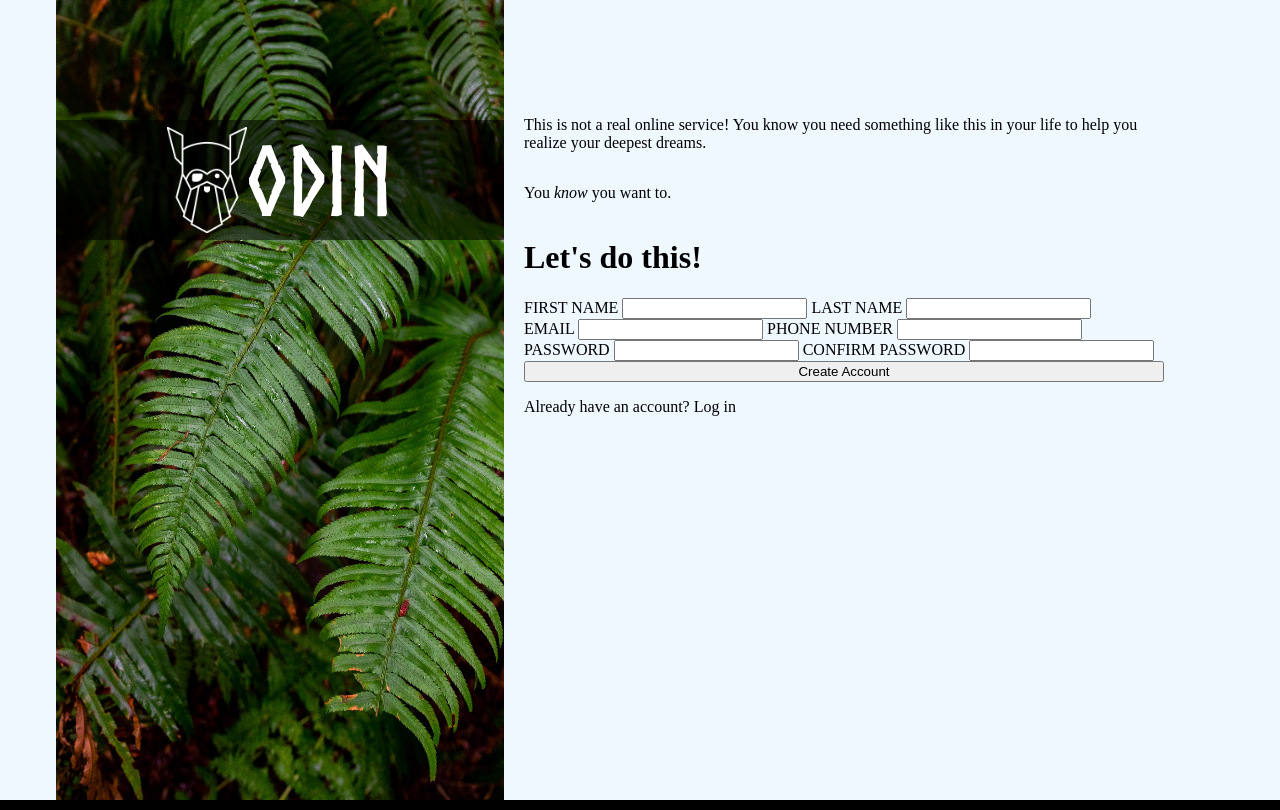
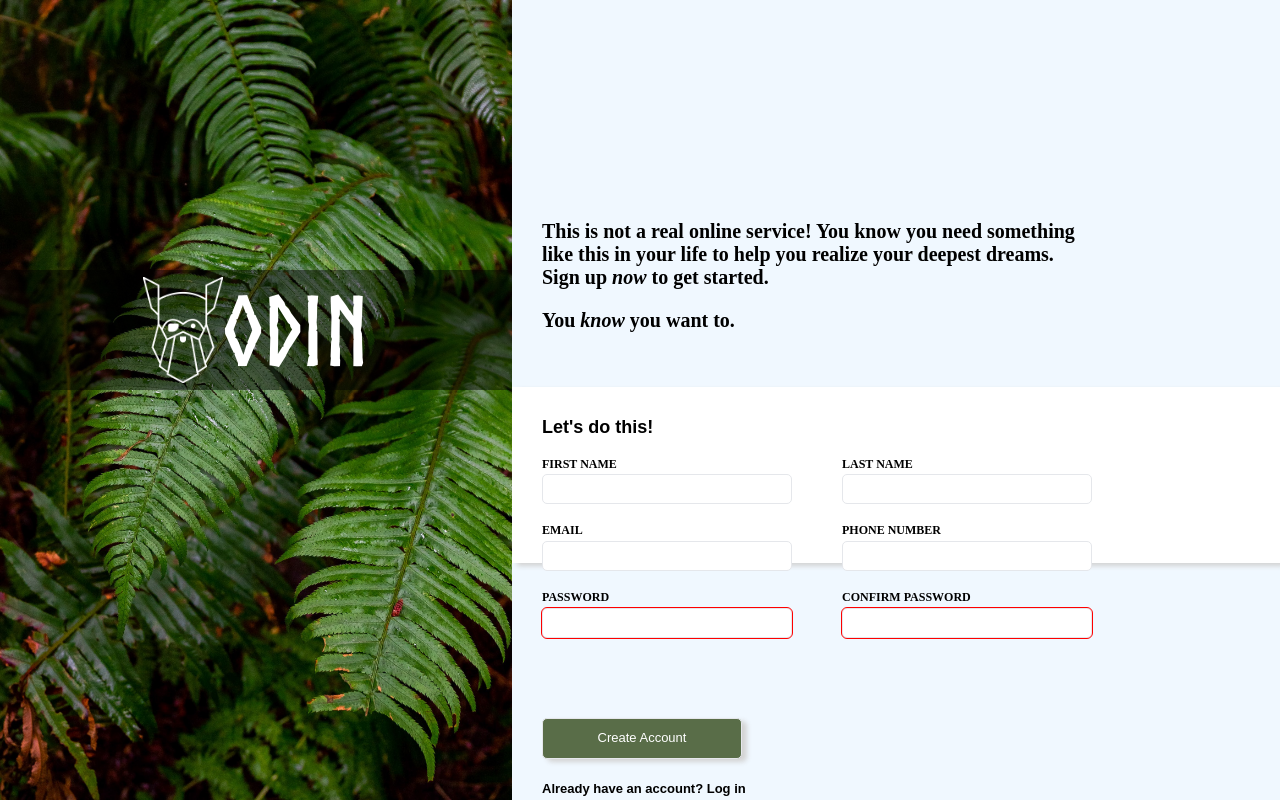
Before and after one commit to martinfs1/PROJECT-SIGN-UP-FORM, a plain HTML site: page index.html in a window 1280 px wide. Drawn offline with Linux system fonts and the light colour scheme.

Commit message:
add new folder and some styles to finish

```diff
--- /dev/null
+++ b/css/styles-dist.css
@@ -0,0 +1,135 @@
+@font-face {
+    font-family: 'Norse';
+    src: url(/Assets/Norse-Bold.otf);
+}
+
+*{
+    box-sizing: border-box;
+}
+.container {
+    display: flex;
+    justify-content: space-between;
+    height: 100vh;
+    width: 100vw;
+    background-color: aliceblue;
+}
+
+.left-side {
+    height: 100vh;
+    width: 40vw;
+    background-image: url(../assets/bg-Image.jpg);
+    background-size: 100% 100%;
+}
+
+.img-logo {
+    width: 5rem;
+}
+
+.logo {
+    position: absolute;
+    top: 270px;
+    display: flex;
+    justify-content: center;
+    align-items: center;
+    width: inherit;
+    height: 120px;
+    padding: 5px 0;
+    color: white;
+    font-family: 'Norse', sans-serif;
+    font-size: 6rem;
+    background-color: #0007;
+}
+
+.right-side {
+    display: flex;
+    flex-direction: column;
+    justify-content: flex-start;
+    width: 60vw;
+}
+
+.texts{
+    width: 75%;
+    padding: 200px 0 35px 30px;
+    font-size: 20px;
+    font-weight: bold;
+}
+
+form{
+    display: flex;
+    flex-direction: column;
+    justify-content: flex-start;
+    height: 22vh;
+    padding: 30px 0 40px 30px;
+    box-shadow: 5px 3px 5px lightgray;
+    background-color: #fff
+}
+
+legend{
+    margin-bottom: 20px;
+    font-size: large;
+    font-weight: bold;
+    font-family: sans-serif;
+}
+
+.inputGroup {
+    display: flex;
+    flex-wrap: wrap;
+    margin: 0;
+    padding: 0;
+    border-width: 0;
+    gap: 20px;
+    width: 50vw;
+}
+
+.inputLabel {
+    display: flex;
+    flex-direction: column;
+    padding-right: 30px;
+}
+
+label{
+    font-size: 12px;
+    font-weight: bold;
+    font
+    font-family: sans-serif;
+    margin-bottom: 3px;
+}
+
+input{
+    width: 250px;
+    height: 30px;
+    border: 1px solid #E5E7EB;
+    border-radius: 5px;
+}
+
+input:focus{
+    outline:  1px solid lightblue;
+    box-shadow: 5px 3px 5px lightgray;
+}
+.error:required{
+    outline:  1px solid red;
+}
+
+button{
+    width: 200px;
+    margin-top: 80px;
+    padding: 12px 20px;
+    border: 1px solid #E5E7EB;
+    border-radius: 5px;
+    box-shadow: 5px 3px 5px lightgray;
+    font-family: sans-serif;
+    font-size: small;
+    background-color: #596D48;
+    color: #fff;
+}
+
+.lastPart{
+    position: relative;
+}
+
+.lastPart p {
+    padding-top: 10px;
+    font-family: sans-serif;
+    font-size: small;
+    font-weight: bold;
+}
--- /dev/null
+++ b/css/styles.css
@@ -0,0 +1,135 @@
+@font-face {
+    font-family: 'Norse';
+    src: url(/Assets/Norse-Bold.otf);
+}
+
+*{
+    box-sizing: border-box;
+}
+.container {
+    display: flex;
+    justify-content: space-between;
+    height: 100vh;
+    width: 100vw;
+    background-color: aliceblue;
+}
+
+.left-side {
+    height: 100vh;
+    width: 40vw;
+    background-image: url(../assets/bg-Image.jpg);
+    background-size: 100% 100%;
+}
+
+.img-logo {
+    width: 5rem;
+}
+
+.logo {
+    position: absolute;
+    top: 270px;
+    display: flex;
+    justify-content: center;
+    align-items: center;
+    width: inherit;
+    height: 120px;
+    padding: 5px 0;
+    color: white;
+    font-family: 'Norse', sans-serif;
+    font-size: 6rem;
+    background-color: #0007;
+}
+
+.right-side {
+    display: flex;
+    flex-direction: column;
+    justify-content: flex-start;
+    width: 60vw;
+}
+
+.texts{
+    width: 75%;
+    padding: 200px 0 35px 30px;
+    font-size: 20px;
+    font-weight: bold;
+}
+
+form{
+    display: flex;
+    flex-direction: column;
+    justify-content: flex-start;
+    height: 22vh;
+    padding: 30px 0 40px 30px;
+    box-shadow: 5px 3px 5px lightgray;
+    background-color: #fff
+}
+
+legend{
+    margin-bottom: 20px;
+    font-size: large;
+    font-weight: bold;
+    font-family: sans-serif;
+}
+
+.inputGroup {
+    display: flex;
+    flex-wrap: wrap;
+    margin: 0;
+    padding: 0;
+    border-width: 0;
+    gap: 20px;
+    width: 50vw;
+}
+
+.inputLabel {
+    display: flex;
+    flex-direction: column;
+    padding-right: 30px;
+}
+
+label{
+    font-size: 12px;
+    font-weight: bold;
+    font
+    font-family: sans-serif;
+    margin-bottom: 3px;
+}
+
+input{
+    width: 250px;
+    height: 30px;
+    border: 1px solid #E5E7EB;
+    border-radius: 5px;
+}
+
+input:focus{
+    outline:  1px solid lightblue;
+    box-shadow: 5px 3px 5px lightgray;
+}
+.error:required{
+    outline:  1px solid red;
+}
+
+button{
+    width: 200px;
+    margin-top: 80px;
+    padding: 12px 20px;
+    border: 1px solid #E5E7EB;
+    border-radius: 5px;
+    box-shadow: 5px 3px 5px lightgray;
+    font-family: sans-serif;
+    font-size: small;
+    background-color: #596D48;
+    color: #fff;
+}
+
+.lastPart{
+    position: relative;
+}
+
+.lastPart p {
+    padding-top: 10px;
+    font-family: sans-serif;
+    font-size: small;
+    font-weight: bold;
+}
--- a/index.html
+++ b/index.html
@@ -5,14 +5,14 @@
 	<meta charset="UTF-8">
 	<meta http-equiv="X-UA-Compatible" content="IE=edge">
 	<meta name="viewport" content="width=device-width, initial-scale=1.0">
-	<link rel="stylesheet" href="styles.css">
+	<link rel="stylesheet" href="./css/normalize.css">
+	<link rel="stylesheet" href="./css/styles-dist.css">
 	<title>SIGN-UP-FORM</title>
 </head>
 
 <body>
 	<div class="container">
 		<div class="left-side">
-			<img class="bg-image" src="./Assets/bg-Image.jpg" alt="bg-Image">
 			<div class="logo">
 				<img class="img-logo" src="./Assets/odin-lined.png" alt="logo">
 				<span>ODIN</span>
@@ -20,35 +20,54 @@
 		</div>
 
 		<div class="right-side">
+			<div class="texts">
+				<p>This is not a real online service! You know you need something like this in your life to help you
+					realize your deepest dreams.<br>
+					Sign up <i>now</i> to get started.</p>
+				<p>You <i>know</i> you want to.</p>
+			</div>
+			<form action="#" method="post">
+				<legend>Let's do this!</legend>
+				<fieldset class="inputGroup">
 
-			<p>This is not a real online service! You know you need something like this in your life to help you realize your
-				deepest dreams.</p>
-			<p>You <i>know</i> you want to.</p>
-			<form action="#" method="post">
-				<h1>Let's do this!</h1>
-				<div>
+					<div class="inputLabel">
 						<label for="firtsName">FIRST NAME</label>
 						<input type="text" name="firstName" id="firstName">
+					</div>
+
+					<div class="inputLabel">
 						<label for="lastName">LAST NAME</label>
 						<input type="text" name="lastName" id="lastName">
 					</div>
 
-				<div>
+					<div class="inputLabel">
 						<label for="email">EMAIL</label>
 						<input type="email" name="email" id="email">
+					</div>
+
+					<div class="inputLabel">
 						<label for="phoneNumber">PHONE NUMBER</label>
 						<input type="number" name="phoneNumber" id="phoneNumber">
 					</div>
-				<div>
+
+					<div class="inputLabel ">
 						<label for="pass">PASSWORD</label>
-					<input type="password" name="pass" id="pass">
+						<input class="error" type="password" name="pass" id="pass" required>
+					</div>
+
+					<div class="inputLabel ">
 						<label for="cPass">CONFIRM PASSWORD</label>
-					<input type="password" name="cPass" id="cPass">
+						<input class="error" type="password" name="cPass" id="cPass" required>
 					</div>
-			</form>
 
+				</fieldset>
+
+				<div class="lastPart">
 					<button type="submit">Create Account</button>
 					<p>Already have an account? <a>Log in</a></p>
+				</div>
+
+			</form>
 		</div>
 
 	</div>
--- a/styles.css
+++ /dev/null
@@ -1,96 +0,0 @@
-@font-face {
-    font-family: 'Norse';
-    src: url(/Assets/Norse-Bold.otf);
-}
-
-body {
-    /* position */
-    /* box model */
-    margin: 0;
-
-    /* text */
-    /* visual */
-    background-color: #000;
-    /* miscelaneus */
-
-}
-
-.container {
-    /* position */
-    /* box model */
-    display: flex;
-    justify-content: center;
-    height: 100vh;
-    /* text */
-    /* visual */
-    background-color: aliceblue;
-    /* miscelaneus */
-
-}
-
-.left-side {
-    /* position */
-    /* box model */
-    height: 100%;
-    width: 35%;
-    /* text */
-    /* visual */
-    /* miscelaneus */
-
-}
-
-.bg-image {
-    /* position */
-    /* box model */
-    height: 100%;
-    width: 100%;
-    /* text */
-    /* visual */
-    /* miscelaneus */
-
-}
-
-.img-logo {
-    /* position */
-    /* box model */
-    width: 5rem;
-    /* text */
-    /* visual */
-    /* miscelaneus */
-
-}
-
-.logo {
-    /* position */
-    position: absolute;
-    top: 120px;
-
-    /* box model */
-    display: flex;
-    justify-content: center;
-    align-items: center;
-    width: inherit;
-    height: 120px;
-
-    /* text */
-    color: white;
-    font-family: 'Norse', sans-serif;
-    font-size: 6rem;
-
-    /* visual */
-    background-color: #0008;
-
-    /* miscelaneus */
-}
-
-.right-side {
-    /* position */
-    /* box model */
-    display: flex;
-    flex-direction: column;
-    width: 50%;
-    padding: 100px 60px 200px 20px;
-    /* text */
-    /* visual */
-    /* miscelaneus */
-}
```
Also changed, not shown: css/normalize.css (added), 1 other file. Lines whose indentation alone changed are shown as unchanged.
